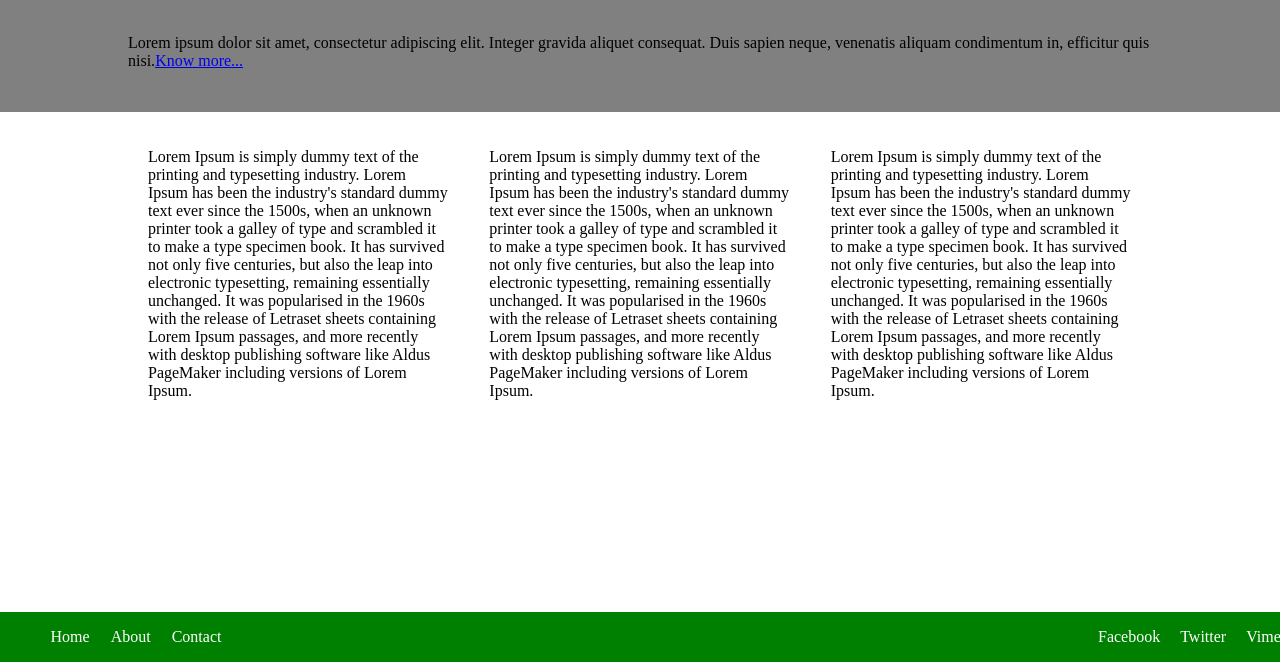
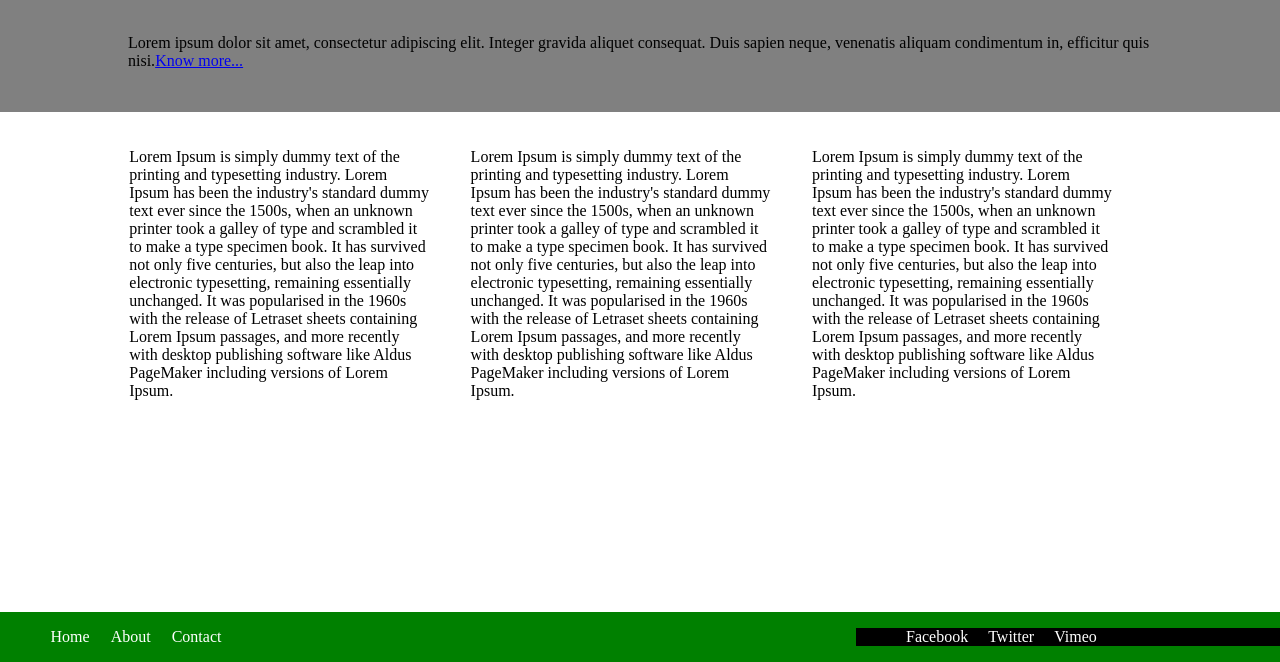
Before and after one commit to jsczzzx/Antra_Homework_FirstTwoWeeks, a plain HTML site: page HW2_0327/hw2.html in a window 1280 px wide. Shown: the part 138-800 px from the top of the page. Drawn offline with Linux system fonts and the light colour scheme.

Commit message:
HW2_0327_Ver_1.05

```diff
--- a/HW2_0327/hw2.html
+++ b/HW2_0327/hw2.html
@@ -24,12 +24,12 @@
         <p>Lorem Ipsum is simply dummy text of the printing and typesetting industry. Lorem Ipsum has been the industry's standard dummy text ever since the 1500s, when an unknown printer took a galley of type and scrambled it to make a type specimen book. It has survived not only five centuries, but also the leap into electronic typesetting, remaining essentially unchanged. It was popularised in the 1960s with the release of Letraset sheets containing Lorem Ipsum passages, and more recently with desktop publishing software like Aldus PageMaker including versions of Lorem Ipsum.</p>
     </div>
     <div class="footer banner">
-        <ul>
+        <ul class="footer-left">
             <li><a href="#">Home</a></li>
             <li><a href="#">About</a></li>
             <li><a href="#">Contact</a></li>
         </ul>
-        <ul>
+        <ul class="footer-right">
             <li><a href="#">Facebook</a></li>
             <li><a href="#">Twitter</a></li>
             <li><a href="#">Vimeo</a></li>
--- a/HW2_0327/styles.css
+++ b/HW2_0327/styles.css
@@ -1,4 +1,4 @@
-html, body {
+body {
     margin: 0;
     padding: 0;
 }
@@ -29,7 +29,7 @@ li {
     position: fixed;
     left: 0;
     top: 250px;
-    padding: 0 10% 0 10%;
+    padding: 0 8.5% 0 8.5%;
 
     width: 80%;
     display: flex;
@@ -37,7 +37,7 @@ li {
 }
 
 #section-2 > p {
-    padding: 20px;
+    padding: 2%;
 }
 
 .banner {
@@ -61,12 +61,21 @@ li {
     position: fixed;
     left: 0;
     bottom: 0;
+    padding: 0 0% 0 0%;
     justify-content: space-between;
     background-color: green;
 }
 
-.footer > ul {
+.footer-left {
     width: 15%;
+    display: flex;
+    justify-content: space-around;
+}
+
+.footer-right {
+    background-color: black;
+    width: 15%;
+    padding-right: 15%;
     display: flex;
     justify-content: space-around;
 }
```
